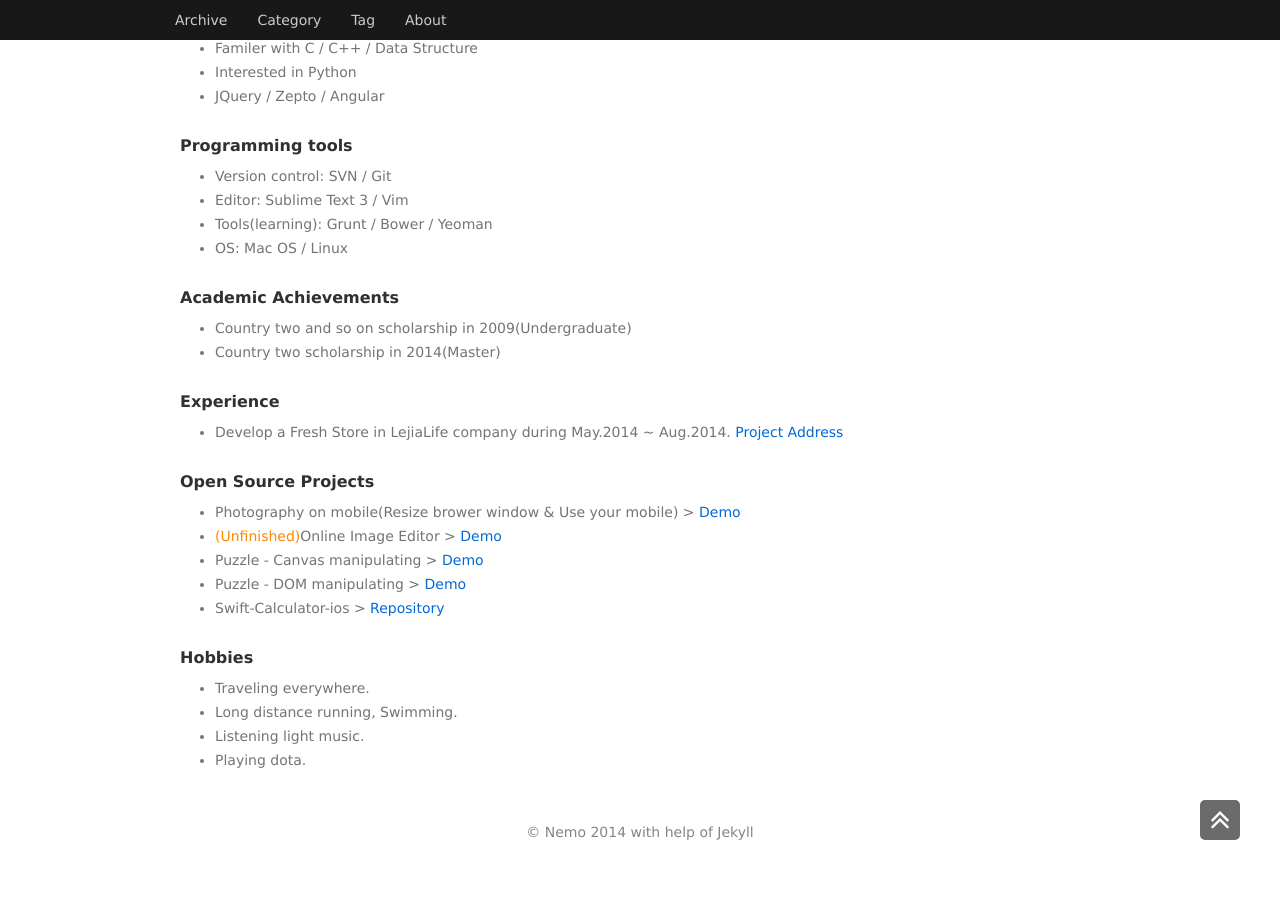
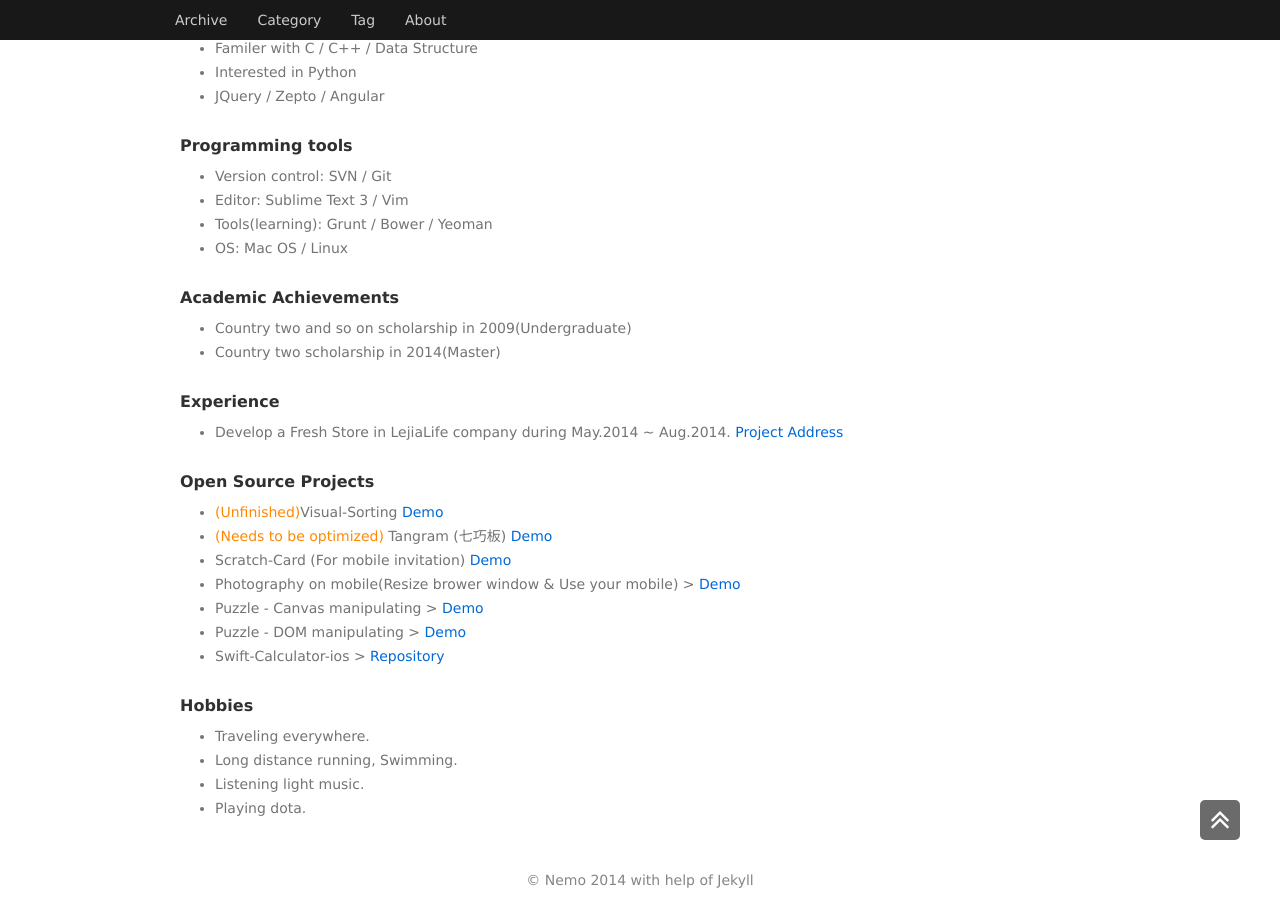
Before and after one commit to Caesor/caesor.github.io, a Jekyll site: the page built from resume.html, in a window 1280 px wide and 900 px high, scrolled down 551 px. Built offline with Jekyll 4.4.1, drawn with Linux system fonts in a browser that asks for light colours; before the commit the page ends 1403 px from its top, so only the background shows below that.

Commit message:
update resume

```diff
--- a/resume.html
+++ b/resume.html
@@ -46,8 +46,11 @@ title: Resume
 <article class="resume_part">
 	<h3>Open Source Projects</h3>
 	<ul>
+		<li><span style="color:#f80">(Unfinished)</span>Visual-Sorting <a href="http://caesor.github.io/visual-sorting/">Demo</a></li>
+		<li><span style="color:#f80">(Needs to be optimized)</span> Tangram (七巧板) <a href="http://caesor.github.io/tangram/">Demo</a></li>
+		<li>Scratch-Card (For mobile invitation) <a href="http://caesor.github.io/Scratch-Card/">Demo</a></li>
 		<li>Photography on mobile(Resize brower window & Use your mobile) > <a href="http://caesor.github.io/mobile-gallary-demo/">Demo</a></li>
-		<li><span style="color:#f80">(Unfinished)</span>Online Image Editor > <a href="http://caesor.github.io/canvas-image-editor">Demo</a></li>
+	<!--	<li><span style="color:#f80">(Unfinished)</span>Online Image Editor > <a href="http://caesor.github.io/canvas-image-editor">Demo</a></li> -->
 		<li>Puzzle - Canvas manipulating > <a href="http://caesor.github.io/canvas-puzzle/">Demo</a></li>
 		<li>Puzzle - DOM manipulating > <a href="http://caesor.github.io/puzzle/">Demo</a></li>
 		<li>Swift-Calculator-ios > <a href="https://github.com/Caesor/Swift-Calculator">Repository</a></li>
```
